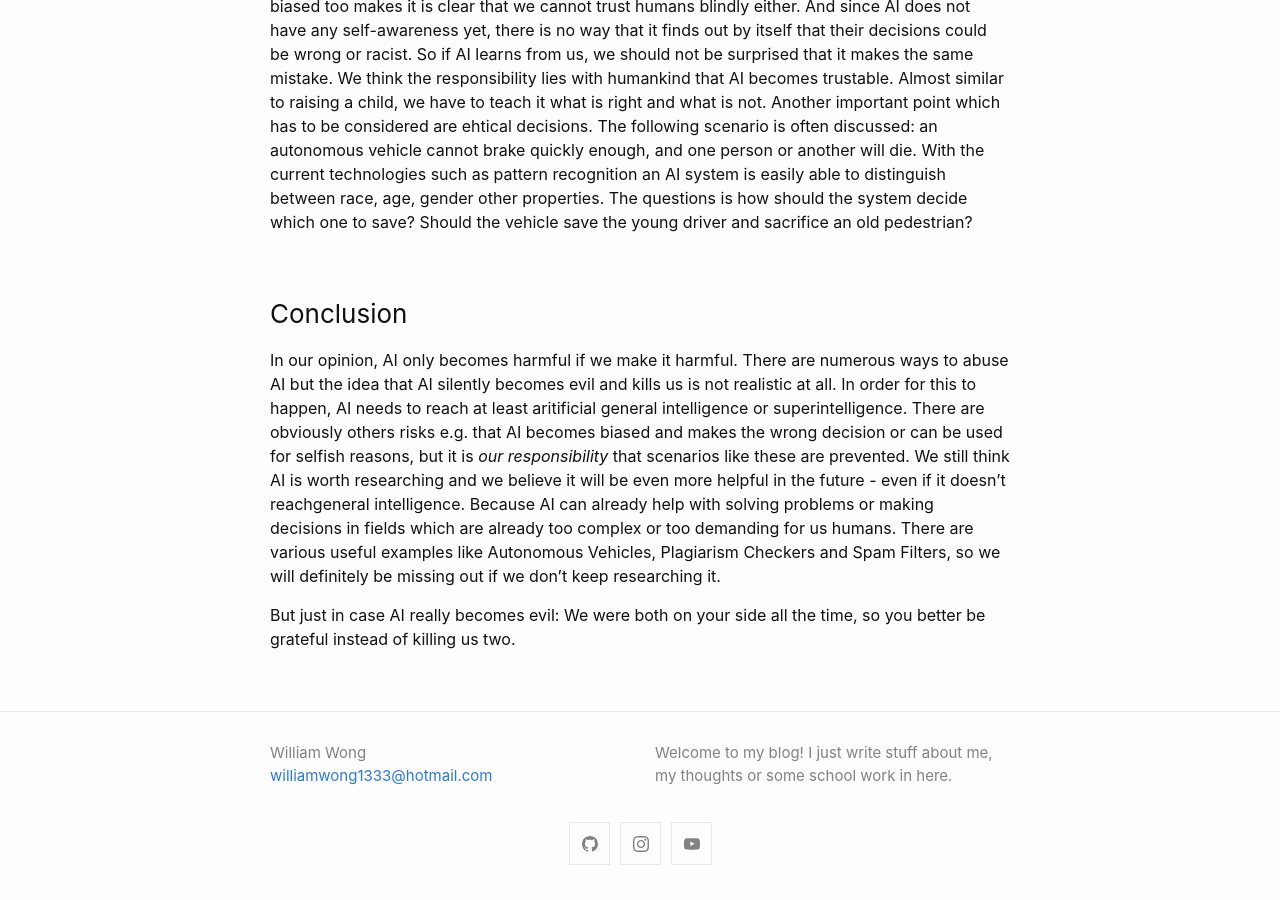
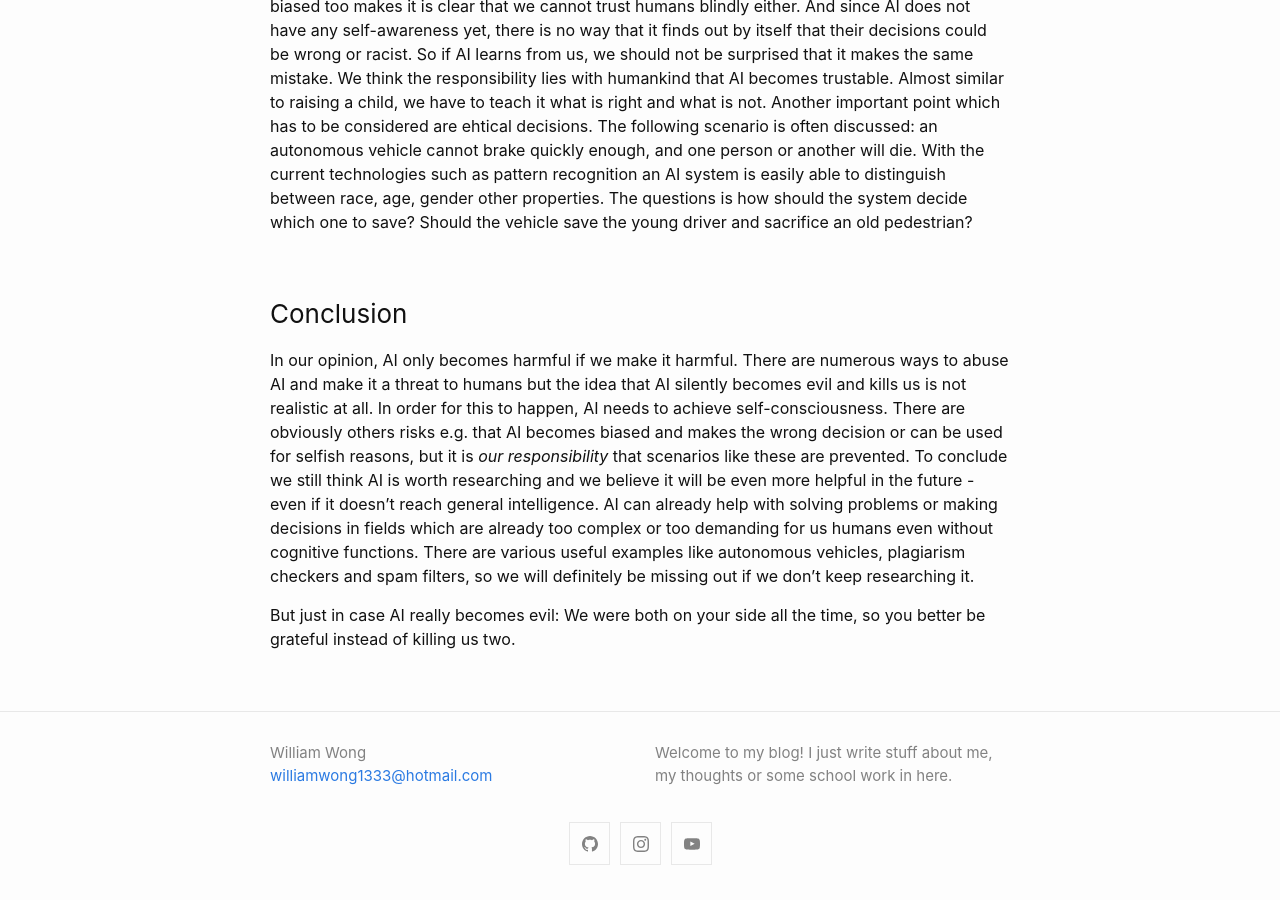
Before and after one commit to wongwil/wongwil.github.io, a Jekyll site: the page built from _posts/2020-09-20-good-or-bad-guy.md, in a window 1280 px wide and 900 px high, scrolled down 2701 px. Built offline with Jekyll 4.4.1, drawn with Linux system fonts in a browser that asks for light colours; comment, search, counter and statistics services are not loaded.

Commit message:
Update 2020-09-20-good-or-bad-guy.md

```diff
--- a/_posts/2020-09-20-good-or-bad-guy.md
+++ b/_posts/2020-09-20-good-or-bad-guy.md
@@ -43,6 +43,6 @@
 
 ### Conclusion
 
-In our opinion, AI only becomes harmful if we make it harmful. There are numerous ways to abuse AI but the idea that AI silently becomes evil and kills us is not realistic at all. In order for this to happen, AI needs to reach at least aritificial general intelligence or superintelligence. There are obviously others risks e.g. that AI becomes biased and makes the wrong decision or can be used for selfish reasons, but it is *our responsibility* that scenarios like these are prevented. We still think AI is worth researching and we believe it will be even more helpful in the future - even if it doesn't reachgeneral intelligence. Because AI can already help with solving problems or making decisions in fields which are already too complex or too demanding for us humans. There are various useful examples like Autonomous Vehicles, Plagiarism Checkers and Spam Filters, so we will definitely be missing out if we don't keep researching it.
+In our opinion, AI only becomes harmful if we make it harmful. There are numerous ways to abuse AI and make it a threat to humans but the idea that AI silently becomes evil and kills us is not realistic at all. In order for this to happen, AI needs to achieve self-consciousness. There are obviously others risks e.g. that AI becomes biased and makes the wrong decision or can be used for selfish reasons, but it is *our responsibility* that scenarios like these are prevented. To conclude we still think AI is worth researching and we believe it will be even more helpful in the future - even if it doesn't reach general intelligence. AI can already help with solving problems or making decisions in fields which are already too complex or too demanding for us humans even without cognitive functions. There are various useful examples like autonomous vehicles, plagiarism checkers and spam filters, so we will definitely be missing out if we don't keep researching it.
 
 But just in case AI really becomes evil: We were both on your side all the time, so you better be grateful instead of killing us two.
```
